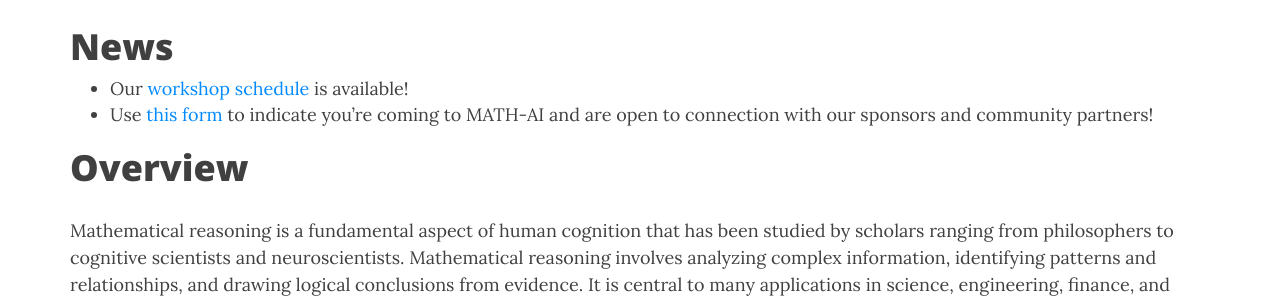
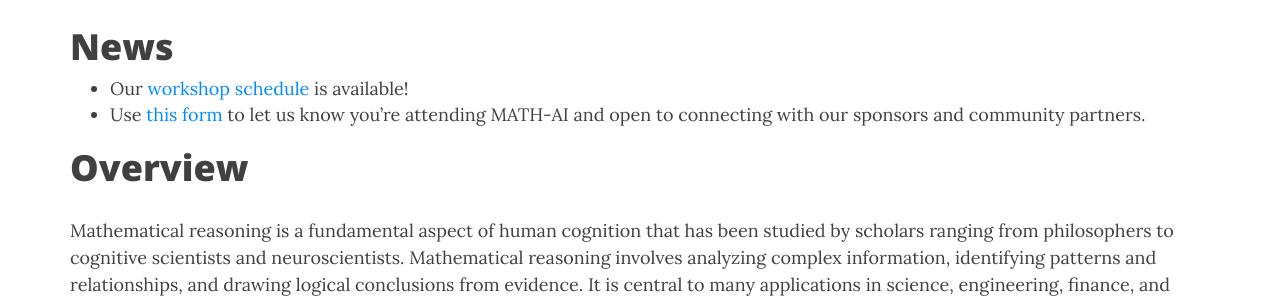
Before and after one commit to mathai2025/mathai2025.github.io, a Jekyll site: the page built from index.md, in a window 1280 px wide and 900 px high. Shown: the part 372-670 px from the top of the window. Built offline with Jekyll 4.4.1, drawn with Linux system fonts in a browser that asks for light colours; nearby versions of some CDN libraries.

Commit message:
Update attendance form message for clarity

```diff
--- a/index.md
+++ b/index.md
@@ -16,7 +16,7 @@ use-site-title: true
 
 # News
 * Our <a href="https://mathai2025.github.io/schedule/">workshop schedule</a> is available!
-* Use <a href="https://forms.gle/sNe6zNo4ECgcpMcG9">this form</a> to indicate you're coming to MATH-AI and are open to connection with our sponsors and community partners!
+* Use <a href="https://forms.gle/sNe6zNo4ECgcpMcG9">this form</a> to let us know you're attending MATH-AI and open to connecting with our sponsors and community partners.
 
 
 
```
